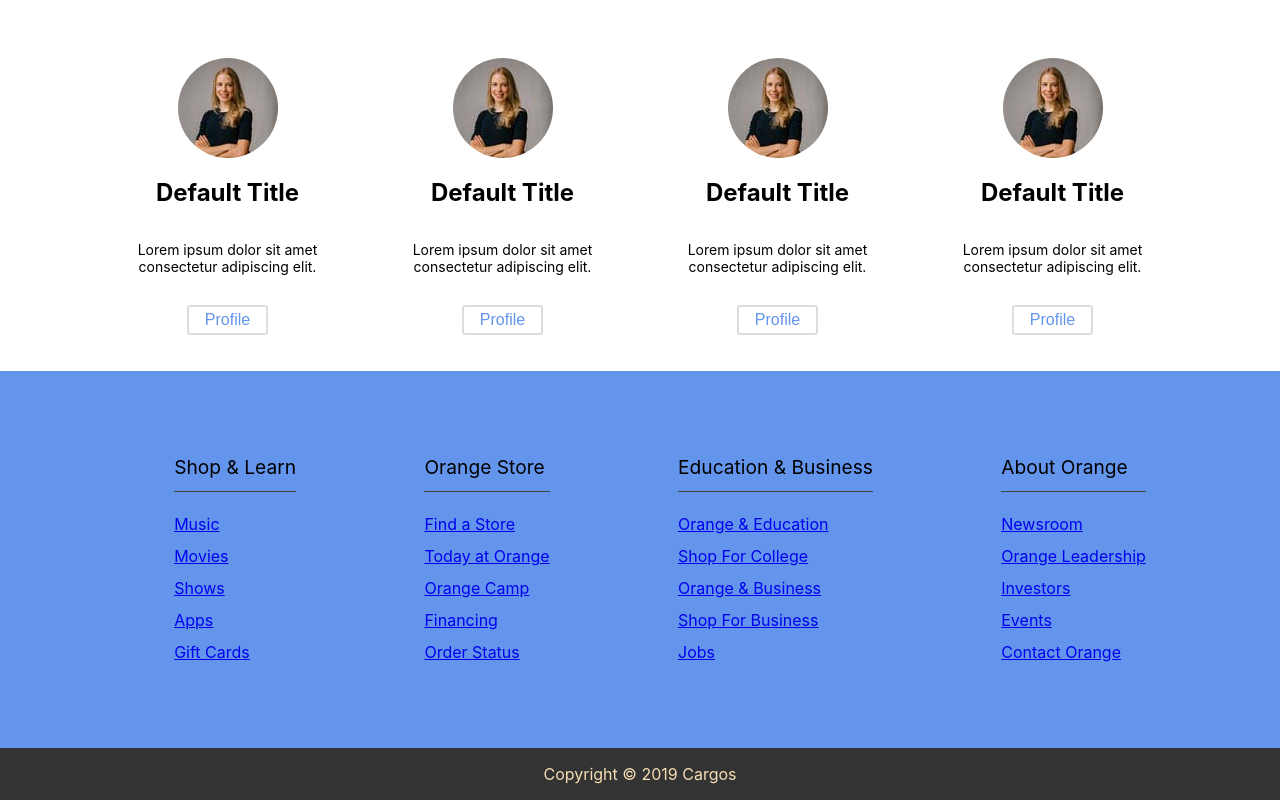
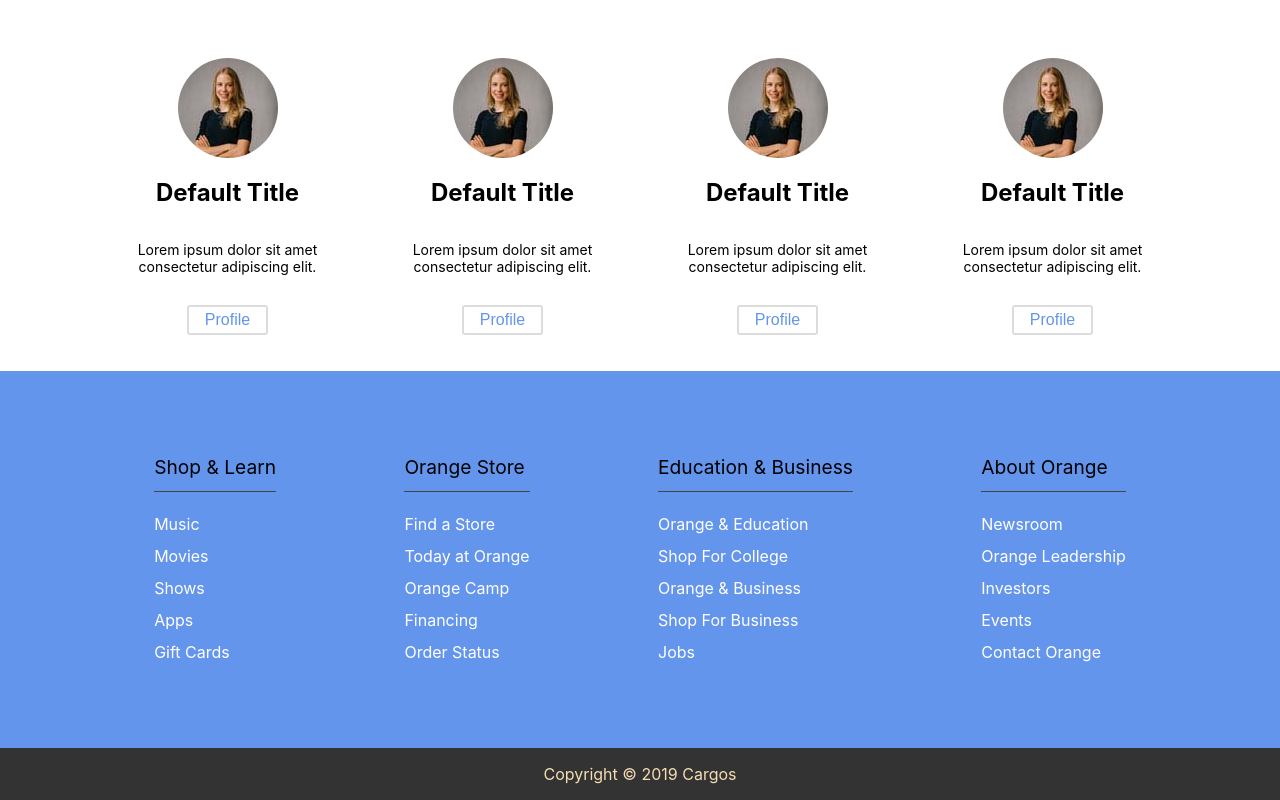
Before and after one commit to nunogervasio/spa-v2, a React (Create React App) app: page / in a window 1280 px wide. Shown: the part 2320-3120 px from the top of the page. Built offline with nearby package versions, Linux system fonts and the light colour scheme.

Commit message:
updat anchor link tages in global styles

```diff
--- a/src/GlobalStyle.js
+++ b/src/GlobalStyle.js
@@ -22,9 +22,33 @@ body {
 img {
 
 }
+ul{
+  list-style: none;
+  padding: 0;
+  margins: 0;
+}
+a {
+  text-decoration: none;
+/* unvisited link */
+:link {
+  color: #fff;
 
-a {
+}
 
+/* visited link */
+:visited {
+  color: #fff;
+}
+
+/* mouse over link */
+:hover {
+  color: hotpink;
+}
+
+/* selected link */
+:active {
+  color: blue;
+}
 }
 
 #music:target,
```
